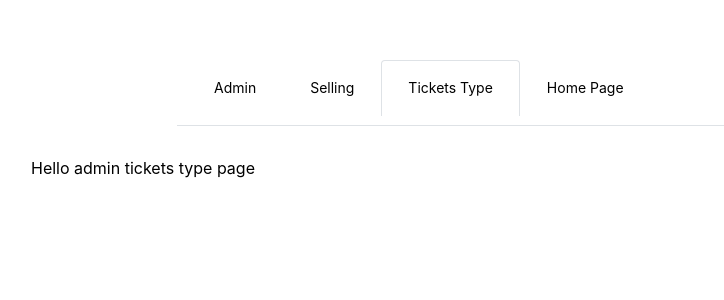
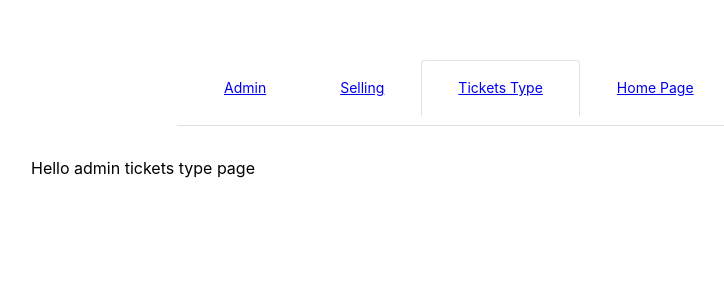
Before and after one commit to FreeCaribou/ManiTickets, a Next.js app in the folder manifiesta-tickets/: page /admin/tickets-type in a window 1280 px wide. Shown: the top 300 px of the page, without its empty margins (9-733 px from the left). Built offline with nearby package versions, Linux system fonts and the light colour scheme.

Commit message:
correct type

```diff
--- a/manifiesta-tickets/components/Admin/LayoutAdmin.tsx
+++ b/manifiesta-tickets/components/Admin/LayoutAdmin.tsx
@@ -16,8 +16,8 @@ export function LayoutAdmin() {
     ];
 
     const items = tabs.map((tab) => (
-        <Tabs.Tab value={tab.value} component={Link} key={tab.value} href={tab.value}>
-            {tab.label}
+        <Tabs.Tab value={tab.value} key={tab.value}>
+            <a href={tab.value}>{tab.label}</a>
         </Tabs.Tab>
     ));
 
```
